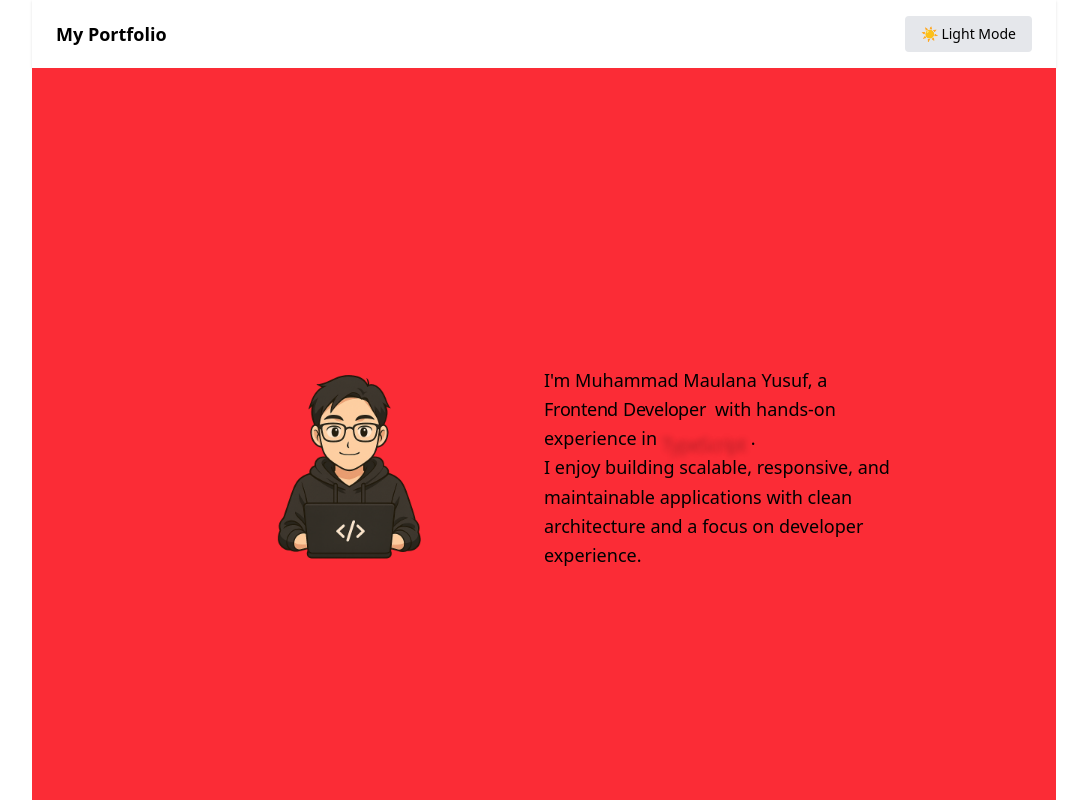
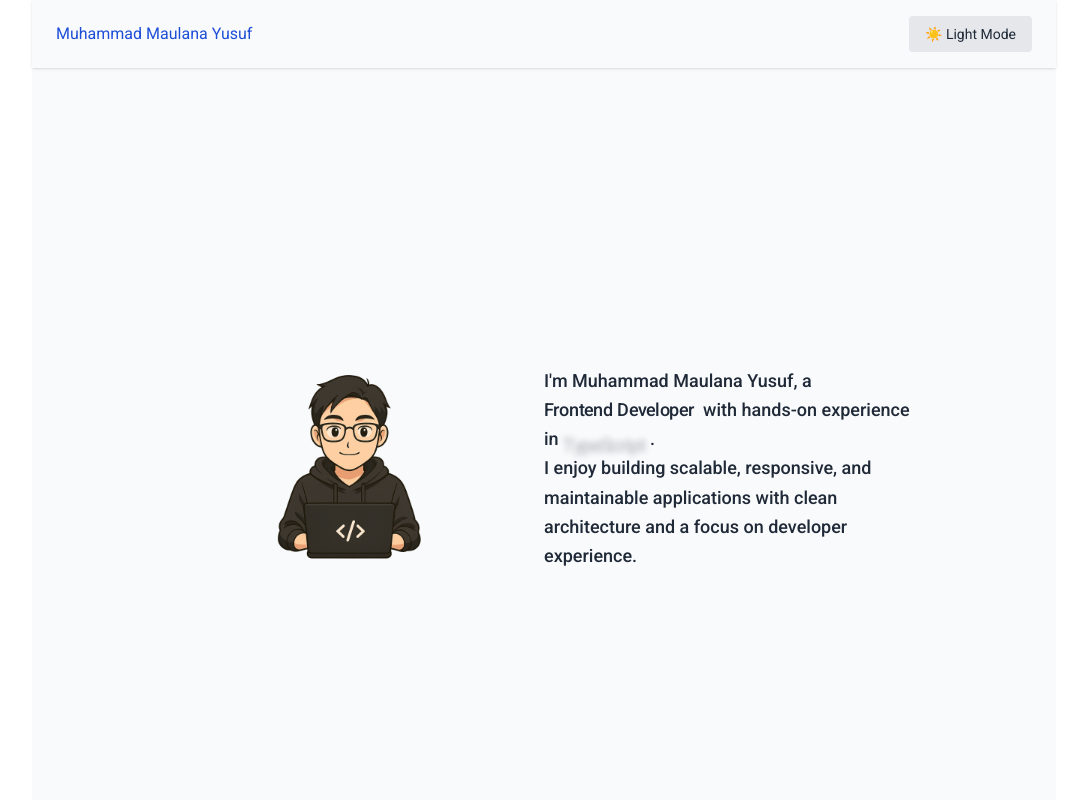
Before and after one commit to mmy-lana/my-portfolio-2025, an Angular app: page / in a window 1280 px wide. Shown: the top 800 px of the page, without its empty margins (96-1183 px from the left). Built offline with nearby package versions, Linux system fonts and the light colour scheme; what tailwindcss-animated would draw is missing.

Commit message:
change: config for dark and light theme

```diff
--- a/src/app/app.component.html
+++ b/src/app/app.component.html
@@ -1,3 +1,3 @@
-<div class="w-full lg:w-[80%] mx-auto flex flex-col justify-center items-center">
+<div class="w-full lg:w-[80%] mx-auto flex flex-col justify-center items-center text-text bg-background font-sans">
   <app-home></app-home>
 </div>
--- a/src/app/components/about/about.component.html
+++ b/src/app/components/about/about.component.html
@@ -1,16 +1,16 @@
-<div class="animate-fade-down flex justify-center items-center flex-col">
+<div class="animate-fade-down flex justify-center items-center flex-col font-sans text-[var(--color-text)]">
   <div class="flex flex-col md:flex-row w-full md:w-3/4 mx-auto justify-center items-center">
     <div class="w-full md:w-1/2 flex justify-center">
       <img src="assets/icons/me-icons.png" class="w-[50%]" />
     </div>
     <div class="w-full md:w-1/2 text-center md:text-left">
-      <h1 class="text-base md:text-lg font-medium leading-relaxed">
+      <h1 class="text-base md:text-lg font-medium leading-relaxed text-[var(--color-text)]">
         I'm Muhammad Maulana Yusuf, a
         <app-flip-words [words]="roles" [duration]="3000"></app-flip-words>
         with hands-on experience in
         <app-flip-words [words]="skills" [duration]="2500"></app-flip-words>.
       </h1>
-      <h1 class="text-base md:text-lg font-medium leading-relaxed">
+      <h1 class="text-base md:text-lg font-medium leading-relaxed text-[var(--color-text)]">
         I enjoy building scalable, responsive, and maintainable applications with clean architecture and a focus on
         developer experience.
       </h1>
--- a/src/app/pages/home/home.component.html
+++ b/src/app/pages/home/home.component.html
@@ -1,17 +1,18 @@
-<div class="w-full">
+<div class="w-full theme-bg theme-text font-sans text-primary">
   <!-- Navbar -->
-  <div class="transition-colors bg-white text-black dark:bg-black dark:text-white">
+  <div class="transition-colors bg-background text-text font-sans">
     <app-navbar></app-navbar>
   </div>
 
   <!-- About Me -->
-  <div class="h-dvh flex justify-center items-center bg-red-500">
+  <div class="h-dvh flex justify-center items-center ">
     <app-about></app-about>
   </div>
 
   <!-- Skills -->
-  <div class="h-svh bg-blue-500">
-    skill
+  <div class="h-dvh">
+    <!-- skill -->
+    <app-skills />
   </div>
 
   <!-- Experience -->
@@ -20,7 +21,7 @@
   </div>
 
   <!-- Projects -->
-  <div class="h-svh bg-red-500">
+  <div class="h-svh ">
     Projects
   </div>
 
@@ -35,7 +36,7 @@
   </div>
 
   <!-- Download CV (PDF) -->
-  <div class="h-svh bg-red-500">
+  <div class="h-svh ">
     Download CV (PDF)
   </div>
 
--- a/src/app/pages/home/home.component.ts
+++ b/src/app/pages/home/home.component.ts
@@ -1,11 +1,12 @@
 import { Component } from '@angular/core';
 import { NavbarComponent } from '../../shared/navbar/navbar.component';
 import { AboutComponent } from '../../components/about/about.component';
+import { SkillsComponent } from '../../components/skills/skills.component';
 
 @Component({
   selector: 'app-home',
   standalone: true,
-  imports: [NavbarComponent, AboutComponent],
+  imports: [NavbarComponent, AboutComponent, SkillsComponent],
   templateUrl: './home.component.html',
   styleUrl: './home.component.css'
 })
--- a/src/app/shared/navbar/navbar.component.html
+++ b/src/app/shared/navbar/navbar.component.html
@@ -1,4 +1,4 @@
-<nav class="flex items-center justify-between px-6 py-4 bg-white text-black dark:bg-gray-900 dark:text-white shadow">
-  <h1 class="text-lg font-bold">My Portfolio</h1>
+<nav class="flex items-center justify-between px-6 py-4 theme-bg theme-text font-sans shadow">
+  <h1 class="text-primary">Muhammad Maulana Yusuf</h1>
   <app-theme-toggle />
 </nav>
--- a/src/app/shared/theme-toggle/theme-toggle.component.html
+++ b/src/app/shared/theme-toggle/theme-toggle.component.html
@@ -1,6 +1,4 @@
-<button
-  class="bg-gray-200 dark:bg-gray-700 text-sm px-4 py-2 rounded transition"
-  (click)="toggleTheme()"
->
+<button class="bg-gray-200 dark:bg-gray-700 text-sm px-4 py-2 rounded transition cursor-pointer"
+  (click)="toggleTheme()">
   {{ isDark ? '🌙 Dark Mode' : '☀️ Light Mode' }}
 </button>
--- a/src/app/shared/theme-toggle/theme-toggle.component.ts
+++ b/src/app/shared/theme-toggle/theme-toggle.component.ts
@@ -1,9 +1,11 @@
-import { ChangeDetectorRef, Component, OnInit } from '@angular/core';
+import { Component, OnInit } from '@angular/core';
 
 @Component({
   selector: 'app-theme-toggle',
   standalone: true,
   templateUrl: './theme-toggle.component.html',
+  styleUrls: ['./theme-toggle.component.css'],
+
 })
 export class ThemeToggleComponent implements OnInit {
   isDark = false;
--- a/src/index.html
+++ b/src/index.html
@@ -7,6 +7,7 @@
   <base href="/">
   <meta name="viewport" content="width=device-width, initial-scale=1">
   <link rel="icon" type="image/x-icon" href="me-icons.ico">
+  <link href="https://fonts.googleapis.com/css2?family=Roboto:wght@400;500;700&display=swap" rel="stylesheet">
 </head>
 
 <body class="w-full h-full p-0 m-0 ">
--- a/src/styles.css
+++ b/src/styles.css
@@ -1,4 +1,56 @@
-/* You can add global styles to this file, and also import other style files */
 @import "tailwindcss";
 @import "tailwindcss-animated";
+
 @custom-variant dark (&:where(.dark, .dark *));
+
+/* 🌞 Light theme */
+:root {
+  --color-primary: #1D4ED8;
+  --color-secondary: #F59E0B;
+  --color-background: #F9FAFB;
+  --color-text: #1F2937;
+
+  --font-sans: 'Roboto', 'Helvetica Neue', Arial, sans-serif;
+  --font-alt: 'Arial', sans-serif;
+}
+
+/* 🌚 Dark theme */
+.dark {
+  --color-primary: #60A5FA;
+  --color-secondary: #FBBF24;
+  --color-background: #111827;
+  --color-text: #F9FAFB;
+}
+
+/* ✅ Utility classes */
+.theme-bg {
+  background-color: var(--color-background);
+}
+
+.theme-text {
+  color: var(--color-text);
+}
+
+.text-primary {
+  color: var(--color-primary);
+}
+
+.text-secondary {
+  color: var(--color-secondary);
+}
+
+.bg-primary {
+  background-color: var(--color-primary);
+}
+
+.bg-secondary {
+  background-color: var(--color-secondary);
+}
+
+.font-sans {
+  font-family: var(--font-sans);
+}
+
+.font-alt {
+  font-family: var(--font-alt);
+}
--- a/tailwind.config.ts
+++ b/tailwind.config.ts
@@ -1,14 +1,21 @@
-// tailwind.config.ts
 import type { Config } from 'tailwindcss';
 
 const config: Config = {
-  darkMode: 'class', // 👈 good!
-  content: [
-    './src/**/*.{html,ts}',      // ✅ your templates + TS
-    './src/**/*.{css,scss}',     // ✅ this is what was missing
-  ],
+  darkMode: 'class',
+  content: ['./src/**/*.{html,ts,css,scss}'],
   theme: {
-    extend: {},
+    extend: {
+      fontFamily: {
+        sans: ['var(--font-sans)'],
+        alt: ['var(--font-alt)'],
+      },
+      colors: {
+        primary: 'var(--color-primary)',
+        secondary: 'var(--color-secondary)',
+        background: 'var(--color-background)',
+        text: 'var(--color-text)',
+      }
+    },
   },
   plugins: [],
 };
```
